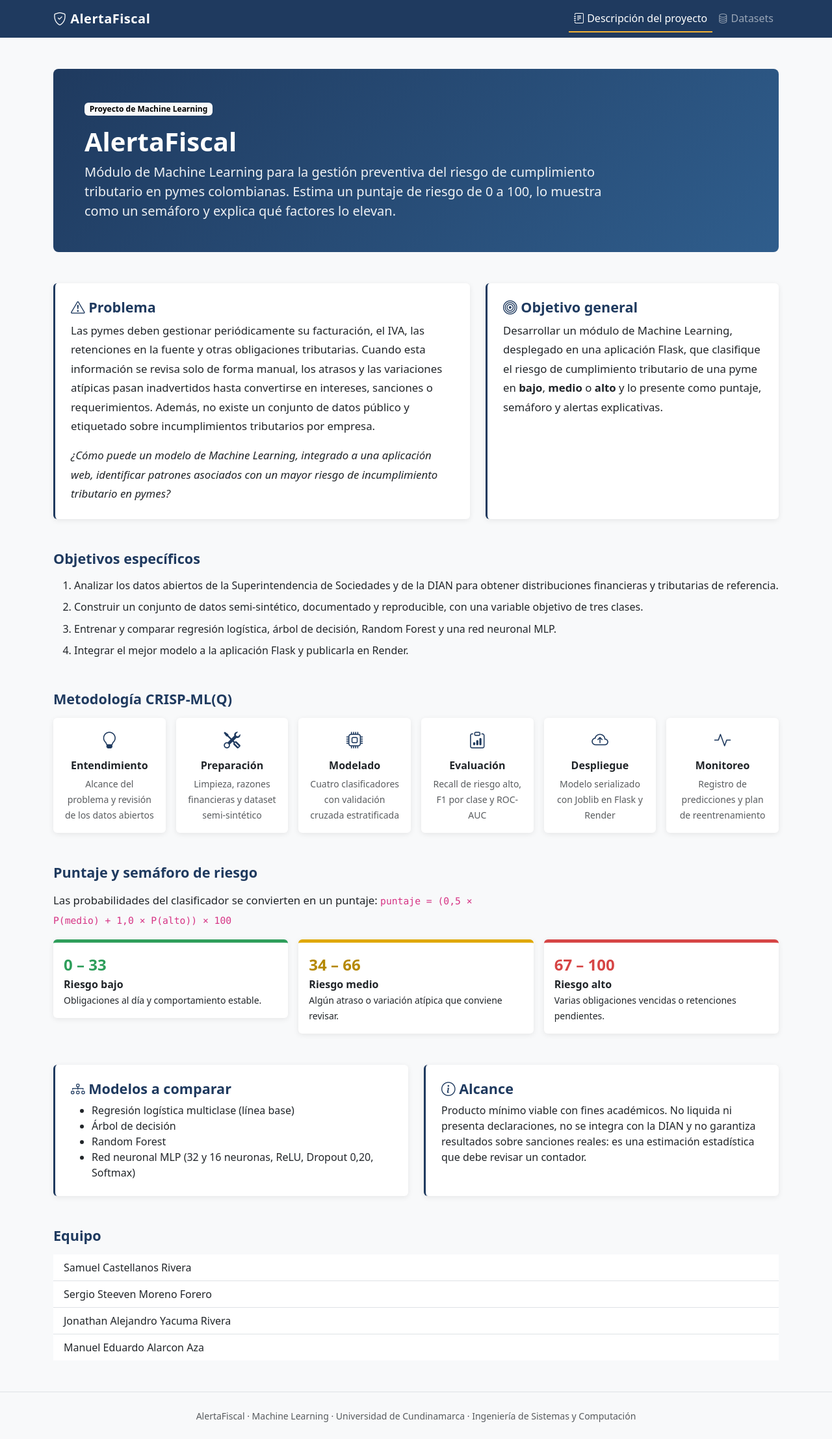
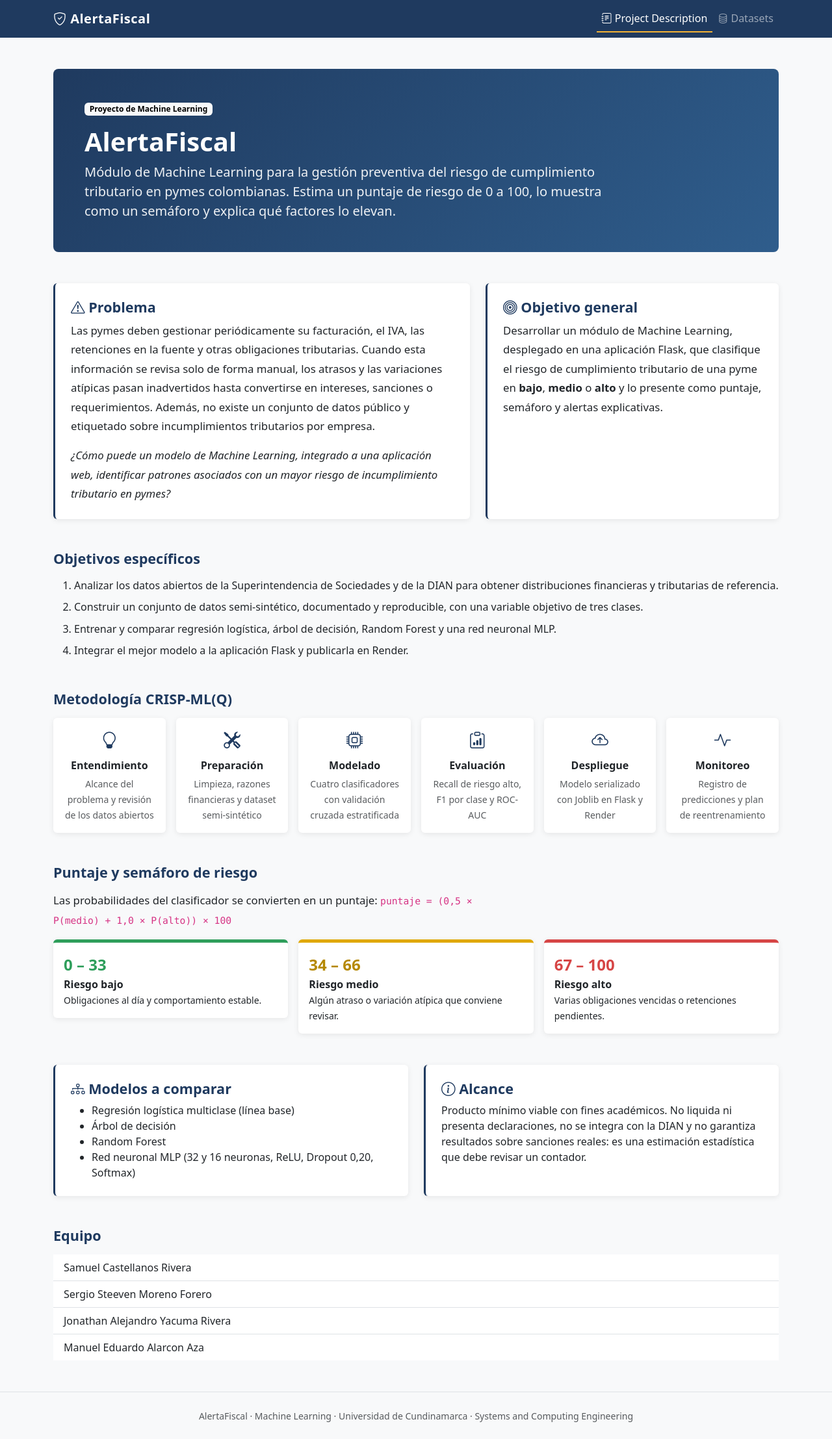
Before and after one commit to SergioMoreno12/AlertaFiscal, a Flask app: page / in a window 1280 px wide. Shown: the whole page at 65% size. Run offline with Flask 3, Linux system fonts and the light colour scheme; some libraries are stand-ins or nearby versions.

Commit message:
Change language and update footer text in base.html

```diff
--- a/templates/base.html
+++ b/templates/base.html
@@ -1,5 +1,5 @@
 <!DOCTYPE html>
-<html lang="es">
+<html lang="en">
 <head>
     <meta charset="UTF-8">
     <meta name="viewport" content="width=device-width, initial-scale=1.0">
@@ -24,7 +24,7 @@
                 <ul class="navbar-nav ms-auto">
                     <li class="nav-item">
                         <a class="nav-link {% if request.endpoint == 'descripcion' %}active{% endif %}" href="{{ url_for('descripcion') }}">
-                            <i class="bi bi-journal-text"></i> Descripción del proyecto
+                            <i class="bi bi-journal-text"></i> Project Description
                         </a>
                     </li>
                     <li class="nav-item">
@@ -42,7 +42,7 @@
     </main>
 
     <footer class="text-center text-muted py-4 border-top">
-        <small>AlertaFiscal &middot; Machine Learning &middot; Universidad de Cundinamarca &middot; Ingeniería de Sistemas y Computación</small>
+        <small>AlertaFiscal &middot; Machine Learning &middot; Universidad de Cundinamarca &middot; Systems and Computing Engineering</small>
     </footer>
 
     <script src="https://cdnjs.cloudflare.com/ajax/libs/bootstrap/5.3.3/js/bootstrap.bundle.min.js"></script>
```
